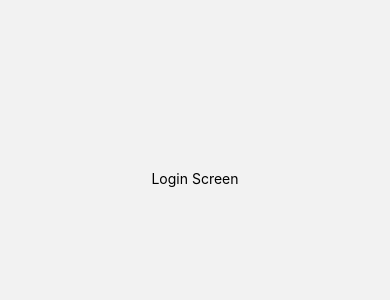
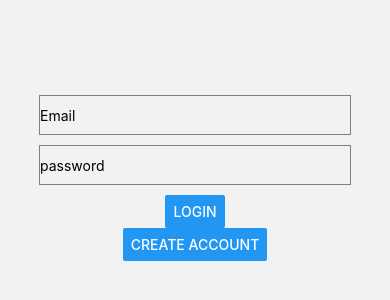
Before and after one commit to quin-baebler/TurboTaste, a React Native app: screen /Login in a window 390 px wide. Shown: the part 244-544 px from the top of the page. Built offline with nearby package versions, Linux system fonts and the light colour scheme.

Commit message:
firebase auth

```diff
--- a/components/Login.js
+++ b/components/Login.js
@@ -1,11 +1,53 @@
-import React from "react";
-import { StyleSheet } from "react-native";
-import { View, Text, Button } from "react-native";
+import React, { useState } from "react";
+import { View, Button, StyleSheet, TextInput, ActivityIndicator } from "react-native";
+import { FIREBASE_AUTH } from "../firebaseConfig";
+import { createUserWithEmailAndPassword, signInWithEmailAndPassword } from "firebase/auth";
 
 export default function Login() {
+  const [email, setEmail] = useState("");
+  const [password, setPassword] = useState("");
+  const [loading, setLoading] = useState(false);
+  const auth = FIREBASE_AUTH;
+
+  const login = async () => {
+    setLoading(true);
+    try {
+      await signInWithEmailAndPassword(auth, email, password);
+      alert("Logged in!");
+    } catch (error) {
+      console.error(error);
+      alert(error.message);
+    } finally {
+      setLoading(false);
+    }
+  }
+
+  const signUp = async () => {
+    setLoading(true);
+    try {
+      await createUserWithEmailAndPassword(auth, email, password);
+      alert("Account created!");
+    } catch (error) {
+      console.error(error);
+      alert(error.message);
+    } finally {
+      setLoading(false);
+    }
+  }
+
   return (
     <View style={styles.container}>
-      <Text>Login Screen</Text>
+      <TextInput value={email} style={styles.input} placeholder="Email" autoCapitalize="none" onChangeText={(text) => setEmail(text)}></TextInput>
+      <TextInput value={password} style={styles.input} placeholder="password" autoCapitalize="none" onChangeText={(text) => setPassword(text)} secureTextEntry={true}></TextInput>
+
+      {loading ? (
+        <ActivityIndicator size="large" color="#0000ff" />
+      ) : (
+        <>
+          <Button title="Login" onPress={login} />
+          <Button title="Create Account" onPress={signUp} />
+        </>
+      )}
     </View>
   );
 }
@@ -16,4 +58,11 @@ const styles = StyleSheet.create({
     alignItems: "center",
     justifyContent: "center",
   },
+  input: {
+    width: "80%",
+    height: 40,
+    borderColor: "gray",
+    borderWidth: 1,
+    marginBottom: 10,
+  },
 });
--- a/firebaseConfig.js
+++ b/firebaseConfig.js
@@ -1,5 +1,6 @@
 import { initializeApp } from "firebase/app";
-import { getAuth } from "firebase/auth";
+import { initializeAuth, getReactNativePersistence } from 'firebase/auth';
+import ReactNativeAsyncStorage from '@react-native-async-storage/async-storage';
 
 const firebaseConfig = {
   apiKey: "AIzaSyCj0pCmmgWuGq_nTjE1Q4BRYA1qdFDqbYo",
@@ -14,4 +15,6 @@ const firebaseConfig = {
 
 // Initialize Firebase
 export const FIREBASE_APP = initializeApp(firebaseConfig);
-export const FIREBASE_AUTH = getAuth(FIREBASE_APP);
+export const FIREBASE_AUTH = initializeAuth(FIREBASE_APP, {
+  persistence: getReactNativePersistence(ReactNativeAsyncStorage)
+});
```
Also changed, not shown: package.json (+3 -4 lines), 1 other file (tests, documents, lock files or other folders).
